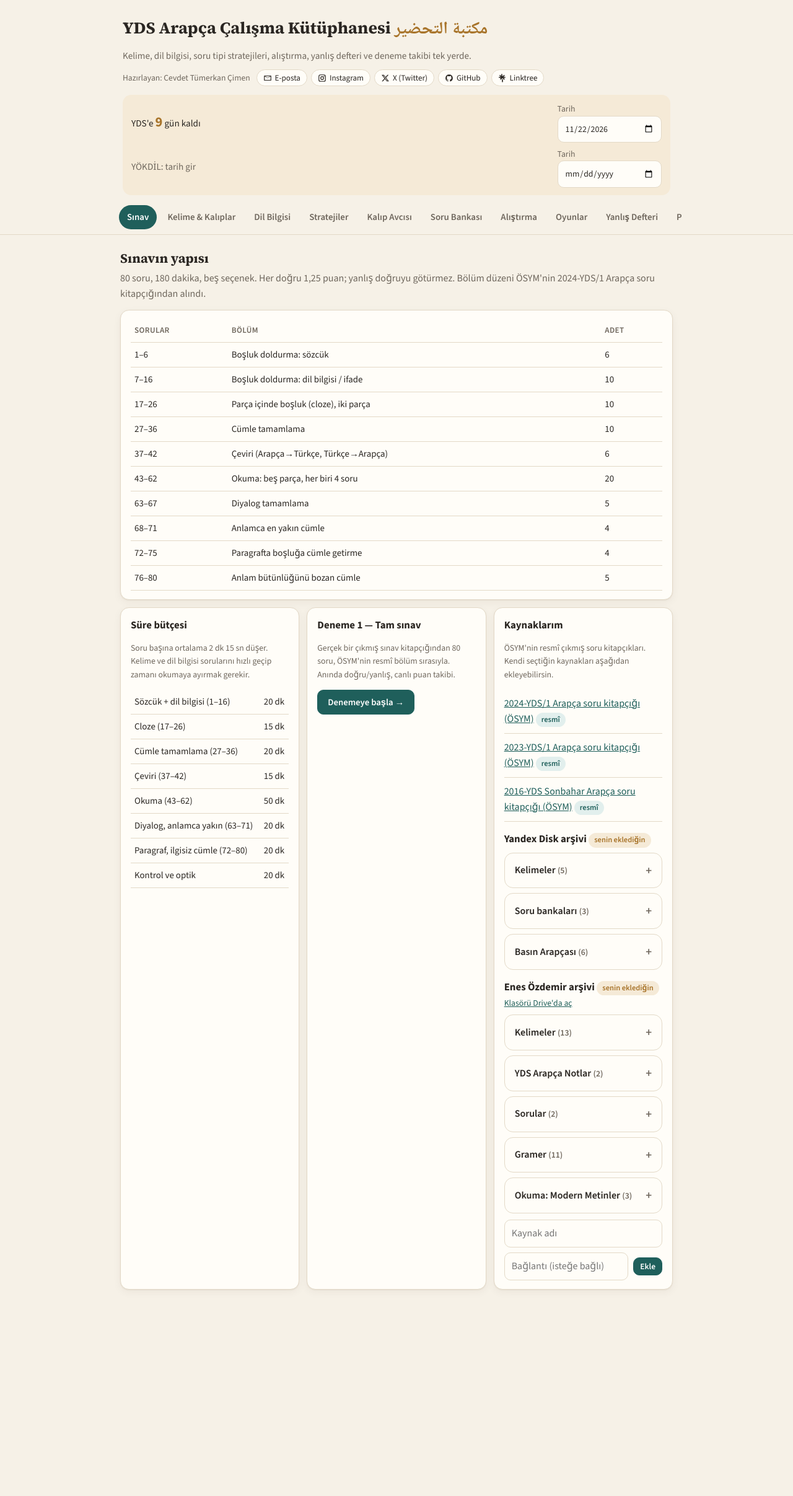
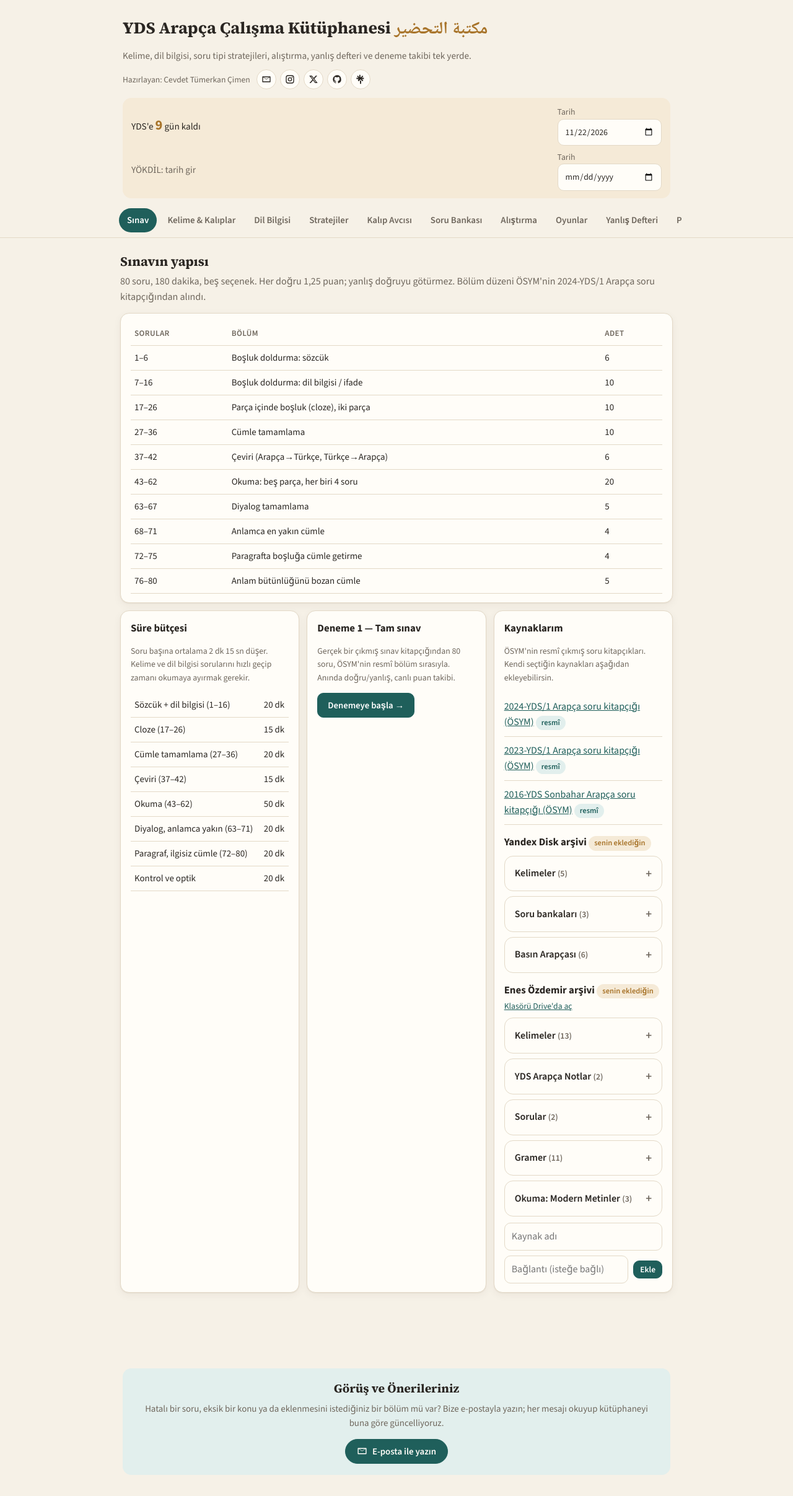
Before and after one commit to tumerkancimen/yds-yokdil-arapca, a plain HTML site: page index.html in a window 1280 px wide. Shown: the whole page at 62% size. Before the commit the page ends 2173 px from the top, so only its background shows below. Drawn offline with nearby package versions, Linux system fonts and the light colour scheme.

Commit message:
İletişim ikonları sadeleştirildi, Görüş ve Önerileriniz bölümü eklendi
- Başlıktaki iletişim düğmeleri yalnızca ikon (erişilebilirlik için aria-label)
- Telefonda ikonlar tek satırda
- Sayfa sonuna e-posta düğmeli görüş/öneri kutusu; konu satırı hazır geliyor

Co-Authored-By: Claude Opus 5.5 <noreply@anthropic.com>
Claude-Session: https://claude.ai/code/session_012yDXTzSPvAvZa4xMtVoxUJ

```diff
--- a/index.html
+++ b/index.html
@@ -104,9 +104,18 @@ a{color:var(--accent)}
 
 .contact{display:flex;flex-wrap:wrap;align-items:center;gap:6px;margin:10px 0 0;font-size:.85rem;color:var(--muted)}
 .contact .by{margin-inline-end:4px}
-.contact a{display:inline-flex;align-items:center;gap:5px;padding:4px 10px;border:1px solid var(--line);border-radius:999px;background:var(--paper);color:var(--ink);text-decoration:none;font-size:.82rem;line-height:1.3}
+@media (max-width:520px){.contact .by{flex-basis:100%}}
+.contact a{display:inline-flex;align-items:center;justify-content:center;width:32px;height:32px;padding:0;border:1px solid var(--line);border-radius:999px;background:var(--paper);color:var(--ink);text-decoration:none;font-size:.82rem;line-height:1.3}
 .contact a:hover{border-color:var(--accent);color:var(--accent)}
-.contact svg{width:14px;height:14px;flex:none;fill:currentColor}
+.contact svg{width:16px;height:16px;flex:none;fill:currentColor}
+
+.feedback{max-width:920px;margin:30px auto 0;padding:0 18px 34px}
+.feedback .box{background:var(--accent-soft);border-radius:var(--radius);padding:18px 20px;text-align:center}
+.feedback h2{font-family:"Source Serif 4",Georgia,serif;font-size:1.2rem;margin:0 0 6px}
+.feedback p{margin:0 0 14px;color:var(--muted);font-size:.93rem}
+.feedback a.btn{display:inline-flex;align-items:center;gap:8px;padding:9px 18px;border-radius:999px;background:var(--accent);color:var(--paper);text-decoration:none;font-weight:600;font-size:.93rem}
+.feedback a.btn:hover{opacity:.9}
+.feedback svg{width:17px;height:17px;fill:currentColor}
 </style>
 </head>
 <body>
@@ -114,11 +123,11 @@ a{color:var(--accent)}
   <h1>YDS Arapça Çalışma Kütüphanesi <span class="ar">مكتبة التحضير</span></h1>
   <p class="sub">Kelime, dil bilgisi, soru tipi stratejileri, alıştırma, yanlış defteri ve deneme takibi tek yerde.</p>
   <div class="contact"><span class="by">Hazırlayan: Cevdet Tümerkan Çimen</span>
-    <a id="mailLink" href="#" rel="nofollow"><svg viewBox="0 0 24 24" aria-hidden="true"><path d="M3 5h18a1 1 0 0 1 1 1v12a1 1 0 0 1-1 1H3a1 1 0 0 1-1-1V6a1 1 0 0 1 1-1zm1 2.2V17h16V7.2l-8 5.3-8-5.3zM5.4 7 12 11.4 18.6 7H5.4z"/></svg><span>E-posta</span></a>
-    <a href="https://www.instagram.com/tmrkncmn/" target="_blank" rel="noopener"><svg viewBox="0 0 24 24" aria-hidden="true"><path d="M7.5 2h9A5.5 5.5 0 0 1 22 7.5v9a5.5 5.5 0 0 1-5.5 5.5h-9A5.5 5.5 0 0 1 2 16.5v-9A5.5 5.5 0 0 1 7.5 2zm0 2A3.5 3.5 0 0 0 4 7.5v9A3.5 3.5 0 0 0 7.5 20h9a3.5 3.5 0 0 0 3.5-3.5v-9A3.5 3.5 0 0 0 16.5 4h-9zM12 7a5 5 0 1 1 0 10 5 5 0 0 1 0-10zm0 2a3 3 0 1 0 0 6 3 3 0 0 0 0-6zm5.3-3.3a1.2 1.2 0 1 1 0 2.4 1.2 1.2 0 0 1 0-2.4z"/></svg><span>Instagram</span></a>
-    <a href="https://x.com/Tmrkncmn" target="_blank" rel="noopener"><svg viewBox="0 0 24 24" aria-hidden="true"><path d="M17.8 3h3.1l-6.8 7.7L22 21h-6.2l-4.9-6.4L5.3 21H2.2l7.2-8.3L1.8 3h6.4l4.4 5.8L17.8 3zm-1.1 16.2h1.7L7.4 4.7H5.6l11.1 14.5z"/></svg><span>X (Twitter)</span></a>
-    <a href="https://github.com/tumerkancimen" target="_blank" rel="noopener"><svg viewBox="0 0 24 24" aria-hidden="true"><path d="M12 2a10 10 0 0 0-3.2 19.5c.5.1.7-.2.7-.5v-1.7c-2.8.6-3.4-1.3-3.4-1.3-.5-1.2-1.1-1.5-1.1-1.5-.9-.6.1-.6.1-.6 1 .1 1.5 1 1.5 1 .9 1.5 2.4 1.1 2.9.8.1-.7.4-1.1.6-1.3-2.2-.3-4.6-1.1-4.6-5 0-1.1.4-2 1-2.7-.1-.3-.4-1.3.1-2.7 0 0 .8-.3 2.8 1a9.6 9.6 0 0 1 5 0c1.9-1.3 2.8-1 2.8-1 .5 1.4.2 2.4.1 2.7.6.7 1 1.6 1 2.7 0 3.9-2.4 4.7-4.6 5 .4.3.7.9.7 1.9V21c0 .3.2.6.7.5A10 10 0 0 0 12 2z"/></svg><span>GitHub</span></a>
-    <a href="https://linktr.ee/Tumerkancimen" target="_blank" rel="noopener"><svg viewBox="0 0 24 24" aria-hidden="true"><path d="M13.2 6.6 16.6 3l2 2-3.6 3.4H20v2.8h-5l3.6 3.5-2 2-4.6-4.7-4.6 4.7-2-2L7 11.2H2V8.4h5L3.4 5l2-2 3.4 3.6V1h2.8v5.6h1.6zM10.6 15h2.8v8h-2.8v-8z"/></svg><span>Linktree</span></a>
+    <a id="mailLink" href="#" rel="nofollow" aria-label="E-posta"><svg viewBox="0 0 24 24" aria-hidden="true"><path d="M3 5h18a1 1 0 0 1 1 1v12a1 1 0 0 1-1 1H3a1 1 0 0 1-1-1V6a1 1 0 0 1 1-1zm1 2.2V17h16V7.2l-8 5.3-8-5.3zM5.4 7 12 11.4 18.6 7H5.4z"/></svg></a>
+    <a href="https://www.instagram.com/tmrkncmn/" target="_blank" rel="noopener" aria-label="Instagram" title="Instagram"><svg viewBox="0 0 24 24" aria-hidden="true"><path d="M7.5 2h9A5.5 5.5 0 0 1 22 7.5v9a5.5 5.5 0 0 1-5.5 5.5h-9A5.5 5.5 0 0 1 2 16.5v-9A5.5 5.5 0 0 1 7.5 2zm0 2A3.5 3.5 0 0 0 4 7.5v9A3.5 3.5 0 0 0 7.5 20h9a3.5 3.5 0 0 0 3.5-3.5v-9A3.5 3.5 0 0 0 16.5 4h-9zM12 7a5 5 0 1 1 0 10 5 5 0 0 1 0-10zm0 2a3 3 0 1 0 0 6 3 3 0 0 0 0-6zm5.3-3.3a1.2 1.2 0 1 1 0 2.4 1.2 1.2 0 0 1 0-2.4z"/></svg></a>
+    <a href="https://x.com/Tmrkncmn" target="_blank" rel="noopener" aria-label="X (Twitter)" title="X (Twitter)"><svg viewBox="0 0 24 24" aria-hidden="true"><path d="M17.8 3h3.1l-6.8 7.7L22 21h-6.2l-4.9-6.4L5.3 21H2.2l7.2-8.3L1.8 3h6.4l4.4 5.8L17.8 3zm-1.1 16.2h1.7L7.4 4.7H5.6l11.1 14.5z"/></svg></a>
+    <a href="https://github.com/tumerkancimen" target="_blank" rel="noopener" aria-label="GitHub" title="GitHub"><svg viewBox="0 0 24 24" aria-hidden="true"><path d="M12 2a10 10 0 0 0-3.2 19.5c.5.1.7-.2.7-.5v-1.7c-2.8.6-3.4-1.3-3.4-1.3-.5-1.2-1.1-1.5-1.1-1.5-.9-.6.1-.6.1-.6 1 .1 1.5 1 1.5 1 .9 1.5 2.4 1.1 2.9.8.1-.7.4-1.1.6-1.3-2.2-.3-4.6-1.1-4.6-5 0-1.1.4-2 1-2.7-.1-.3-.4-1.3.1-2.7 0 0 .8-.3 2.8 1a9.6 9.6 0 0 1 5 0c1.9-1.3 2.8-1 2.8-1 .5 1.4.2 2.4.1 2.7.6.7 1 1.6 1 2.7 0 3.9-2.4 4.7-4.6 5 .4.3.7.9.7 1.9V21c0 .3.2.6.7.5A10 10 0 0 0 12 2z"/></svg></a>
+    <a href="https://linktr.ee/Tumerkancimen" target="_blank" rel="noopener" aria-label="Linktree" title="Linktree"><svg viewBox="0 0 24 24" aria-hidden="true"><path d="M13.2 6.6 16.6 3l2 2-3.6 3.4H20v2.8h-5l3.6 3.5-2 2-4.6-4.7-4.6 4.7-2-2L7 11.2H2V8.4h5L3.4 5l2-2 3.4 3.6V1h2.8v5.6h1.6zM10.6 15h2.8v8h-2.8v-8z"/></svg></a>
   </div>
   <div class="countdown" id="countdown"></div>
 </header>
@@ -312,6 +321,14 @@ a{color:var(--accent)}
   </div>
 </section>
 </main>
+<section class="feedback" id="gorus">
+  <div class="box">
+    <h2>Görüş ve Önerileriniz</h2>
+    <p>Hatalı bir soru, eksik bir konu ya da eklenmesini istediğiniz bir bölüm mü var? Bize e-postayla yazın; her mesajı okuyup kütüphaneyi buna göre güncelliyoruz.</p>
+    <a class="btn" id="fbLink" href="#" rel="nofollow"><svg viewBox="0 0 24 24" aria-hidden="true"><path d="M3 5h18a1 1 0 0 1 1 1v12a1 1 0 0 1-1 1H3a1 1 0 0 1-1-1V6a1 1 0 0 1 1-1zm1 2.2V17h16V7.2l-8 5.3-8-5.3zM5.4 7 12 11.4 18.6 7H5.4z"/></svg><span>E-posta ile yazın</span></a>
+  </div>
+</section>
+<script>(function(){var u='tcimen.jo',d='gmail.com',a=document.getElementById('fbLink');if(a){a.href='mailto:'+u+'@'+d+'?subject='+encodeURIComponent('YDS Arapça Kütüphanesi – Görüş ve Öneri');a.title=u+'@'+d;}})();</script>
 <script>(function(){var u='tcimen.jo',d='gmail.com',a=document.getElementById('mailLink');if(a){a.href='mailto:'+u+'@'+d;a.title=u+'@'+d;}})();</script>
 <div class="toast" id="toast"></div>
 
```
Also changed, not shown: deneme1.html (+24 -7 lines).
